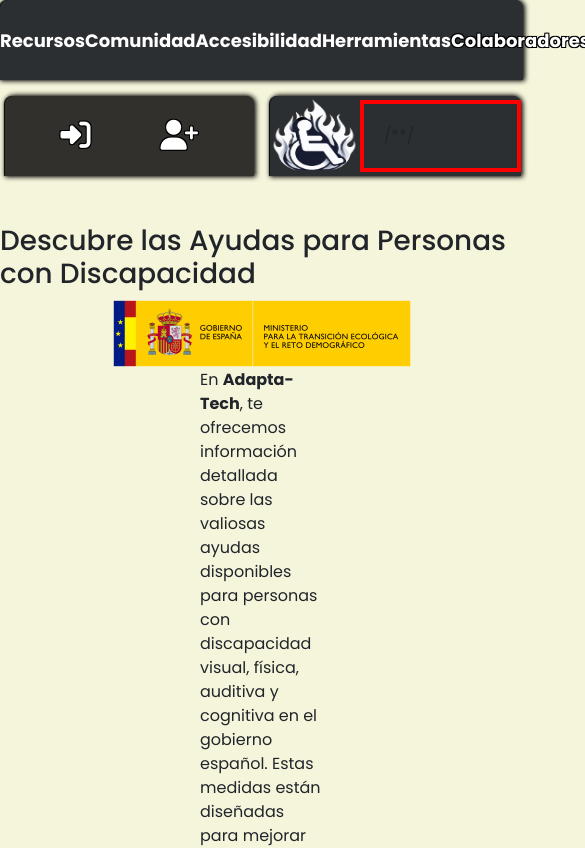
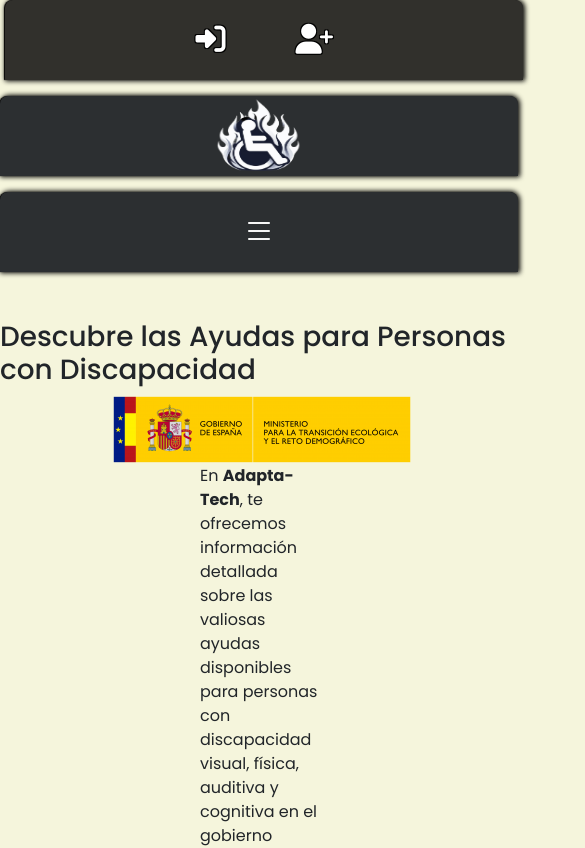
Before and after one commit to projass/proyectofinaldotnet, an Angular app in the folder Proyecto Final - Adapta-Tech/: page /ayudas in a window 390 px wide. Shown: the top 848 px of the page, 585 px wide, since content can reach past the window. Built offline with nearby package versions, Linux system fonts and the light colour scheme.

Commit message:
Actualización con una hamburguesa mal diseñada

```diff
--- a/Proyecto Final - Adapta-Tech/src/app/inicio/inicio.component.css
+++ b/Proyecto Final - Adapta-Tech/src/app/inicio/inicio.component.css
@@ -1,4 +1,8 @@
-
+* {
+  box-sizing: border-box;
+  margin: 0;
+  padding: 0;
+}
 
 h1, h2 {
     color: white;
--- a/Proyecto Final - Adapta-Tech/src/app/inicio/inicio.component.html
+++ b/Proyecto Final - Adapta-Tech/src/app/inicio/inicio.component.html
@@ -1,7 +1,6 @@
 <body>
   <h1> PROYECTO FINAL GRUPO 3 </h1>
   <h2> ADAPTA - TECH</h2>
-
   <hr>
   <p> Proyecto final realizado por el grupo 3 formado por los integrantes:</p>
   <ul>
--- a/Proyecto Final - Adapta-Tech/src/app/menu/menu/menu.component.css
+++ b/Proyecto Final - Adapta-Tech/src/app/menu/menu/menu.component.css
@@ -4,7 +4,10 @@
     padding: 0;
     text-decoration: none;
 }
-
+.abrir,
+.cerrar {
+    display: none;
+}
 /* Grid */
 .secciones {
     display: grid;
@@ -49,6 +52,7 @@
     box-shadow: -1px 0 1px black, 1px 0 5px 1px black;
     border-radius: 0.5rem 0.5rem 0 0;
     height: 80px;
+    width: 100%;
 }
 
 /* Ocultar desplegable 1 */
@@ -77,11 +81,11 @@
     transform: rotateY(360deg);
   }
 }
-/* Ocultar desplegable 2 */
+/* Ocultar desplegable 2
 .angular .desplegable1 .desplegable2{
     display: none;
 }
-/* Mostrar desplegable 2 */
+Mostrar desplegable 2
 .angular li:hover .desplegable1 li:hover .desplegable2{
     display: block;
     position: absolute;
@@ -91,7 +95,7 @@
     width: 150px;
     z-index: 1;
     background-color: transparent;
-}
+} */
 /* Estructura logo */
 .logo {
     grid-area: logo;
@@ -167,7 +171,7 @@
 
 /* para hacerlo responsive */
 
-@media only screen and (max-width: 1180px) {
+@media only screen and (max-width: 1280px) {
     .secciones {
         display: grid;
         grid-template-columns: 1fr 1fr ;
@@ -176,7 +180,7 @@
         gap: 1rem;
         justify-content: center;
       }
-      .menu {
+    .menu {
         grid-area: menu;
     }
     .login {
@@ -187,3 +191,86 @@
         grid-area: logo;
     }
 }
+
+@media only screen and (max-width: 600px) {
+    .secciones {
+        display: grid;
+        grid-template-columns: 1fr;
+        grid-template-areas: "login"
+                             "logo"
+                             "menu";
+        justify-content: center;
+      }
+    .login {
+        grid-area: login;
+    }
+    .logo {
+        grid-area: logo;
+    }
+    .menu {
+        grid-area: menu;
+        margin: 0;
+        display: flex;
+        justify-content: space-around;
+        align-items: center;
+        width: 99%;
+        background-color: rgb(44, 47, 49);
+        height: 80px;
+        box-shadow: -1px 0 1px black, 1px 0 5px 1px black;
+        border-radius: 0.5rem 0.5rem 0 0;
+    }
+    .abrir,
+    .cerrar {
+        display: block;
+        border: 0;
+        font-size: 2rem;
+        background-color: transparent;
+        cursor: pointer;
+    }
+    .abrir,
+    .cerrar {
+        color: white;
+    }
+    .abrir:hover {
+        color: aquamarine;
+    }
+    .nav {
+        opacity: 0;
+        visibility: hidden;
+        display: flex;
+        flex-direction: column;
+        align-items: end;
+        gap: 2rem;
+        position: absolute;
+        top: 0;
+        left: 0;
+        bottom: 0;
+        background-color: #1c1c1c;
+        padding: 2rem;
+        box-shadow: 0 0 0 100vmax rgba(0, 0, 0, 0.5);
+    }
+    .nav.visible {
+        opacity: 1;
+        visibility: visible;
+    }
+    .angular {
+        flex-direction: column;
+        align-items: start;
+    }
+    .angular li a {
+        text-decoration: none;
+        color: #fff;
+    }
+    .angular li:hover .desplegable1 {
+        display: block;
+        position: absolute;
+        left: 150px;
+        padding: 1rem 1.5rem 2rem 1rem;
+        width: 250px;
+        height: auto;
+        border-top: 5px solid rgb(5, 20, 221);
+        background-color: rgba(44, 47, 49, 0.85);
+        margin-top: auto;
+        animation: rotar 0.5s ease backwards;
+    }
+}
--- a/Proyecto Final - Adapta-Tech/src/app/menu/menu/menu.component.html
+++ b/Proyecto Final - Adapta-Tech/src/app/menu/menu/menu.component.html
@@ -1,7 +1,9 @@
 <body>
     <div class="secciones">
         <header class="menu">
-            <nav>
+            <button class="abrir" id="abrir"><i class="bi bi-list"></i></button>
+            <nav class="nav" id="nav">
+                <button class="cerrar" id="cerrar"><i class="bi bi-x"></i></button>
                 <ul class="angular">
                     <li>Recursos
                         <ul class="desplegable1">
@@ -42,9 +44,6 @@
             <a routerLink="/inicio">
                 <img src="../../../assets/di.png" alt="">
             </a>
-            <div class="container">
-            /**/
-            </div>
         </div>
         <div class="login">
             <a routerLink="/login">
--- a/Proyecto Final - Adapta-Tech/src/app/menu/menu/menu.component.ts
+++ b/Proyecto Final - Adapta-Tech/src/app/menu/menu/menu.component.ts
@@ -1,4 +1,4 @@
-import { Component } from '@angular/core';
+import { Component, OnInit } from '@angular/core';
 import { RouterModule } from '@angular/router';
 
 @Component({
@@ -8,6 +8,28 @@
     styleUrl: './menu.component.css',
     imports: [RouterModule]
 })
-export class MenuComponent{
+export class MenuComponent implements OnInit{
+    nav: HTMLElement | null = null;
+    abrir: HTMLElement | null = null;
+    cerrar: HTMLElement | null = null;
 
+    constructor() {}
+
+    ngOnInit() {
+        this.nav = document.querySelector("#nav");
+        this.abrir = document.querySelector("#abrir");
+        this.cerrar = document.querySelector("#cerrar");
+
+        this.abrir?.addEventListener("click", () => {
+            if (this.nav?.classList) {
+                this.nav.classList.add("visible");
+            }
+        });
+
+        this.cerrar?.addEventListener("click", () => {
+            if (this.nav?.classList) {
+                this.nav.classList.remove("visible");
+            }
+        });
+    }
 }
--- a/Proyecto Final - Adapta-Tech/src/index.html
+++ b/Proyecto Final - Adapta-Tech/src/index.html
@@ -7,6 +7,7 @@
   <!-- para cargar los iconos de font awesome -->
   <script src="https://kit.fontawesome.com/3e28c4a8a2.js" crossorigin="anonymous"></script>
   <link href="https://cdn.jsdelivr.net/npm/bootstrap@5.3.0/dist/css/bootstrap.min.css" rel="stylesheet" integrity="sha384-9ndCyUaIbzAi2FUVXJi0CjmCapSmO7SnpJef0486qhLnuZ2cdeRhO02iuK6FUUVM" crossorigin="anonymous">
+  <link rel="stylesheet" href="https://cdn.jsdelivr.net/npm/bootstrap-icons@1.11.3/font/bootstrap-icons.min.css">
 </head>
 <body>
   <app-root></app-root>
```
Also changed, not shown: Proyecto Final - Adapta-Tech/src/app/inicio/inicio.component.ts (line endings or trailing spaces). Lines whose indentation alone changed are shown as unchanged.
